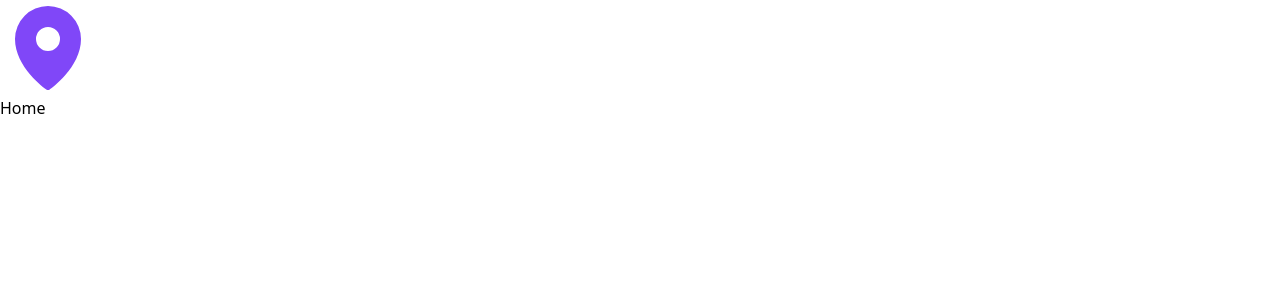
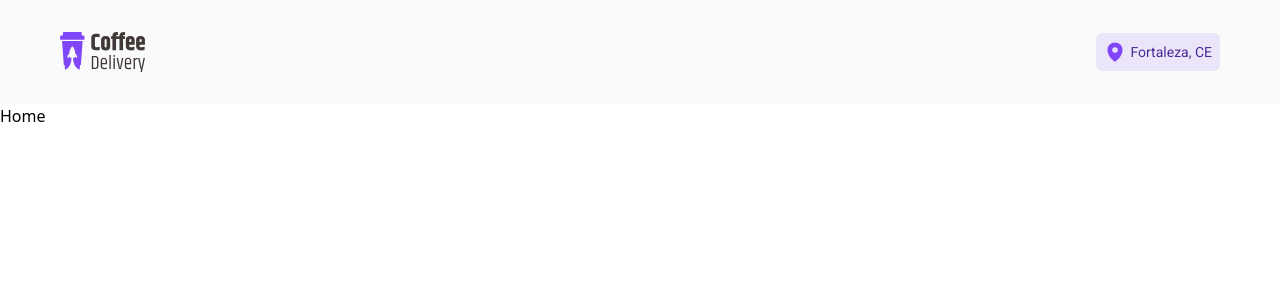
Before and after one commit to CarlosAlexandredevv/Coffee-delivery, a React (Vite) app: page / in a window 1280 px wide. Shown: the top 300 px of the page. Built offline with nearby package versions, Linux system fonts and the light colour scheme.

Commit message:
feat: header base

```diff
--- a/src/components/Header/index.tsx
+++ b/src/components/Header/index.tsx
@@ -2,8 +2,18 @@ import { MapPin } from 'phosphor-react';
 
 export function Header() {
   return (
-    <div>
-      <MapPin className="w-24 h-24 text-purple" weight="fill" />
-    </div>
+    <header className="bg-background py-8">
+      <div className="flex items-center justify-between max-w-[1160px] mx-auto">
+        <img src="Logo.svg" />
+        <div className="flex gap-3 items-center">
+          <div className="flex gap-1 items-center bg-purple-light rounded-md p-2">
+            <MapPin className="size-[22px] text-purple" weight="fill" />
+            <span className="text-purle-dark font-roboto text-sm">
+              Fortaleza, CE
+            </span>
+          </div>
+        </div>
+      </div>
+    </header>
   );
 }
--- /dev/null
+++ b/src/components/ui/Cart.tsx
@@ -0,0 +1,3 @@
+export function Cart() {
+  return <div></div>;
+}
```
